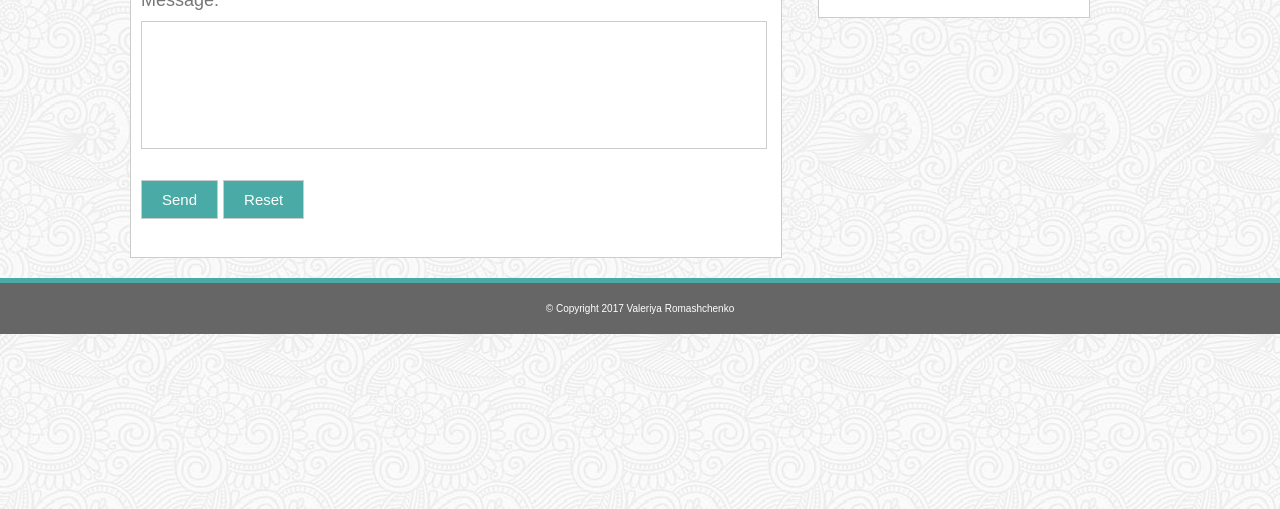
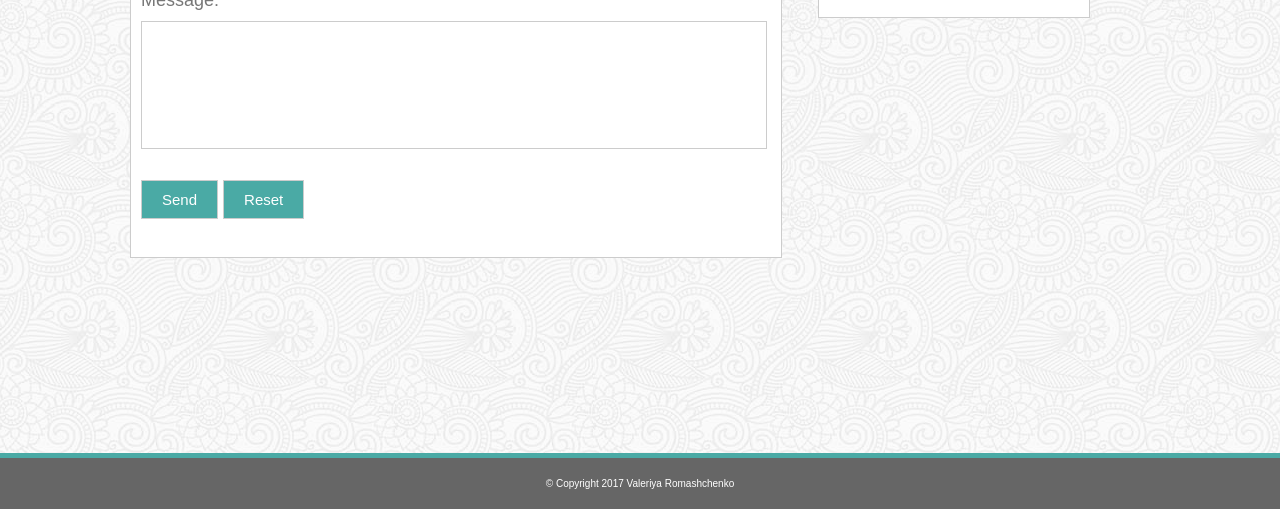
Before and after one commit to cupururum/cupururum.github.io, a plain HTML site: page contact.html in a window 1280 px wide. Shown: the part 291-800 px from the top of the page. Drawn offline with Linux system fonts and the light colour scheme.

Commit message:
stick footer

```diff
--- a/assets/css/contact.css
+++ b/assets/css/contact.css
@@ -1,9 +1,15 @@
+html{
+	height: 100%;
+}
 body {
 	background-image: url(../images/symphony.png);
 	font-family: 'Arial', 'Helvetica Neue', Helvetica, sans-serif;
 	font-size: 18px;
 	color: #777777;
 	margin: 0px;
+	height: 100%;
+	display: flex;
+	flex-direction: column;
 }
 
 div.top { /* wrapped around <header> and <nav> */
@@ -69,6 +75,7 @@ section {
 	margin-top: 15px;
 	width: 960px;
 	margin-left: 130px;
+	flex: 1 0 auto;
 }
 
 article {
@@ -129,8 +136,6 @@ div.fix_footer{
 }
 
 footer {
-
-	bottom: 0px;
 	background-color: #666666;
 	border-top: 5px solid #4aaaa5;
 	color: #ffffff;
@@ -139,5 +144,5 @@ footer {
 	width: 100%;
 	padding-top: 20px;
 	padding-bottom: 20px;
-	margin-top: -30px;
+	margin-top: 15px;
 }
--- a/assets/css/portfolio_style.css
+++ b/assets/css/portfolio_style.css
@@ -1,9 +1,15 @@
+html{
+	height: 100%;
+}
 body {
 	background-image: url(../images/symphony.png);
 	font-family: 'Arial', 'Helvetica Neue', Helvetica, sans-serif;
 	font-size: 18px;
 	color: #777777;
 	margin: 0px;
+	height: 100%;
+	display: flex;
+	flex-direction: column;
 }
 
 div.top { /* wrapped around <header> and <nav> */
@@ -38,11 +44,11 @@ header {
 	padding: 19px 20px 19px 20px;
 	width: 230px;
 	color: #ffffff;
-    font-family: 'Georgia', Times, Times New Roman, serif;
-    text-align: center;
-    float: left;
-    margin-left: 130px;
-    border: 1px solid #cccccc;
+  font-family: 'Georgia', Times, Times New Roman, serif;
+  text-align: center;
+  float: left;
+  margin-left: 130px;
+  border: 1px solid #cccccc;
 }
 
 aside{
@@ -69,6 +75,7 @@ section {
 	margin-top: 15px;
 	width: 960px;
 	margin-left: 130px;
+	flex: 1 0 auto;
 }
 
 article {
@@ -170,8 +177,6 @@ div.fix_footer{
 }
 
 footer {
-
-	bottom: 0px;
 	background-color: #666666;
 	border-top: 5px solid #4aaaa5;
 	color: #ffffff;
@@ -180,5 +185,5 @@ footer {
 	width: 100%;
 	padding-top: 20px;
 	padding-bottom: 20px;
-	margin-top: -30px;
+	margin-top: 15px;
 }
--- a/assets/css/style.css
+++ b/assets/css/style.css
@@ -1,9 +1,15 @@
+html{
+	height: 100%;
+}
 body {
 	background-image: url(../images/symphony.png);
 	font-family: 'Arial', 'Helvetica Neue', Helvetica, sans-serif;
 	font-size: 18px;
 	color: #777777;
 	margin: 0px;
+	height: 100%;
+	display: flex;
+	flex-direction: column;
 }
 
 div.top { /* wrapped around <header> and <nav> */
@@ -70,6 +76,7 @@ section {
 	width: 960px;
 	margin-left: 130px;
   margin-bottom: 0px;
+	flex: 1 0 auto;
 }
 
 article {
@@ -114,7 +121,6 @@ div.fix_footer{
 }
 
 footer {
-	bottom: 0px;
 	background-color: #666666;
 	border-top: 5px solid #4aaaa5;
 	color: #ffffff;
@@ -123,5 +129,4 @@ footer {
 	width: 100%;
 	padding-top: 20px;
 	padding-bottom: 20px;
-	margin-top: -30px;
 }
```
Also changed, not shown: 1 other file.
